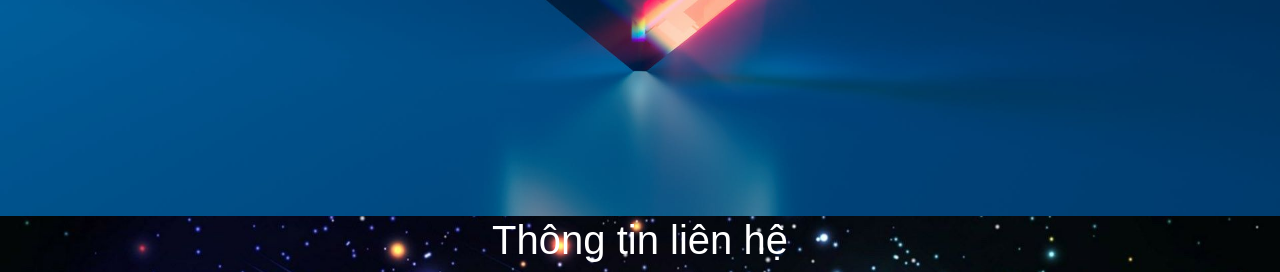
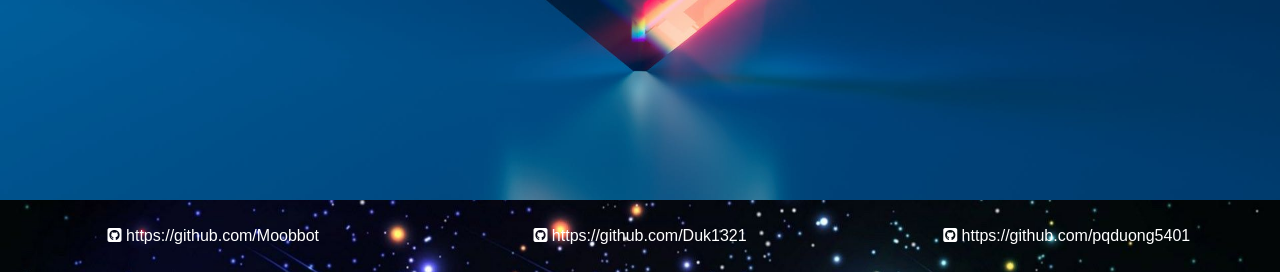
Before and after one commit to Moobbot/BTL_CMW, a PHP site: page /CNW/ in a window 1280 px wide. Shown: the part 582-854 px from the top of the page. Run offline with PHP 8.4, Linux system fonts and the light colour scheme; some libraries are stand-ins or nearby versions.

Commit message:
Update footer_body.php

```diff
--- a/reuse/footer_body.php
+++ b/reuse/footer_body.php
@@ -1,6 +1,17 @@
-<footer class="row w-100 position-absolute bottom-0 p-0 m-0">
-
-    <div class="container-fluid text-center">
-        <h1>Thông tin liên hệ</h1>
+<footer class="row bg-dark position-absolute bottom-0 start-0 end-0 m-0 text-white text-center">
+    <div class="col p-4">
+        <i class="fab fa-github-square"></i>
+        <a href="https://github.com/Moobbot" class="col-3 text-decoration-none text-white">
+            https://github.com/Moobbot</a>
+    </div>
+    <div class="col p-4">
+        <i class="fab fa-github-square"></i>
+        <a href="https://github.com/Duk1321" class="col-3 text-decoration-none text-white">
+            https://github.com/Duk1321</a>
+    </div>
+    <div class="col p-4">
+        <i class="fab fa-github-square"></i>
+        <a href="https://github.com/pqduong5401" class="col-3 text-decoration-none text-white">
+            https://github.com/pqduong5401</a>
     </div>
 </footer>
```
